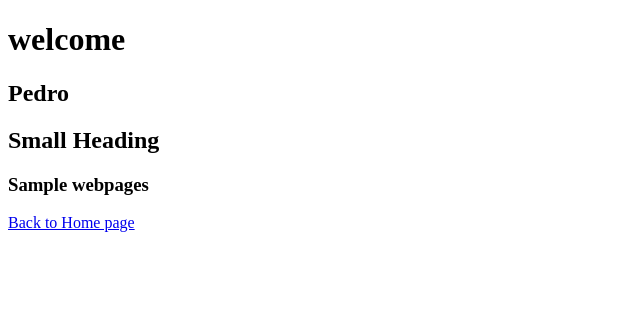
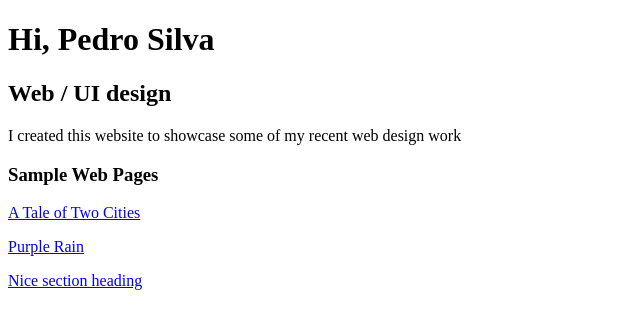
Before and after one commit to Pedro2Luz/Pedro2Luz.github.io, a plain HTML site: page index.html in a window 1280 px wide. Shown: the whole page, without its empty margins (0-640 px from the left). Drawn offline with Linux system fonts and the light colour scheme.

Commit message:
Add files via upload
Seo

```diff
--- a/index.html
+++ b/index.html
@@ -1,26 +1,27 @@
 <!DOCTYPE html>
 <html lang="en">
 <head>
-<title>Pedro Silva| Home Page</title>
-<meta name="description" content=" This is Pedro website welcome .">
+    <meta charset="UTF-8">
+    <meta name="viewport" content="width=device-width, initial-scale=1.0">
+    <title>Mary Smith | Home Page</title>
+    <meta name="discription" content="Welcome to my website that showcases some of my digital creations.">
+    <link rel="stylesheet" href="assets/css/global.css">
 </head>
-<body>
-   <h1>welcome </h1>
-   <p> </p>
-
-   <p> </p>
 
 
-    <h2> Pedro</h2>
-    <p></p>
+<body>
+
+    <h1>Hi, Pedro Silva</h1>
+
+    <h2>Web / UI design </h2>
+
+    <p>I created this website to showcase some of my recent web design work</p>
 
 
-    <h2> Small Heading</h2>
-    <p></p>
+    <h3>Sample Web Pages</h3>
+    <p><a href="exercises/page-1.html">A Tale of Two Cities</a></p>
+    <p><a href="exercises/page-2.html">Purple Rain</a></p>
+    <p><a href="exercises/page-3.html">Nice section heading</a></p>
 
-    <h3>Sample webpages</h3>
-    <p></p>
-
-    <p><a href="../index.html">Back to Home page</a></p>
 </body>
 </html>
```
